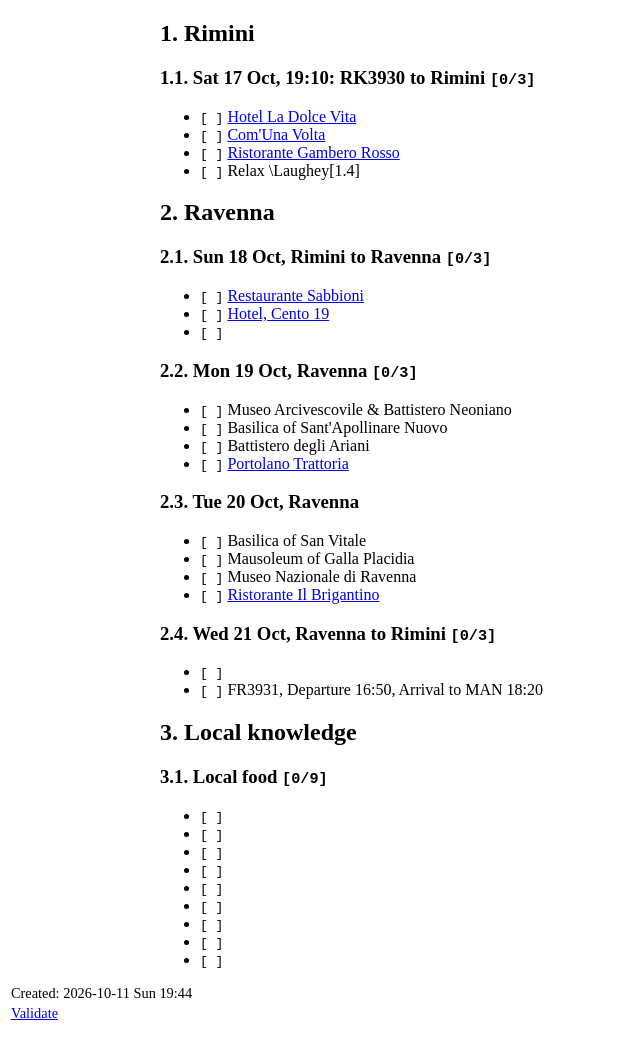
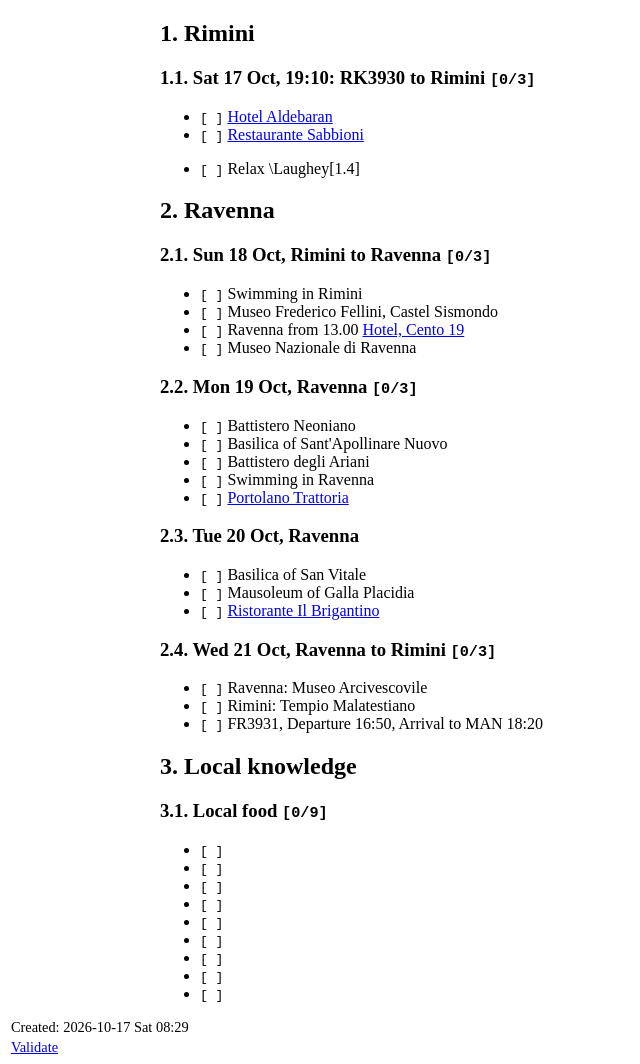
Before and after one commit to ssharoff/ssharoff.github.io, a Jekyll site: the page travel/ravenna.html, which Jekyll copies as it is, in a window 1280 px wide. Shown: the whole page, without its empty margins (0-640 px from the left). Built offline with Jekyll 4.4.1, drawn with Linux system fonts in a browser that asks for light colours; before the commit the page ends 1030 px from its top, so only the background shows below that.

Commit message:
ravenna-rimini

```diff
--- a/travel/ravenna.html
+++ b/travel/ravenna.html
@@ -3,7 +3,7 @@
 "http://www.w3.org/TR/xhtml1/DTD/xhtml1-strict.dtd">
 <html xmlns="http://www.w3.org/1999/xhtml" lang="en" xml:lang="en">
 <head>
-<!-- 2026-10-11 Sun 19:44 -->
+<!-- 2026-10-17 Sat 08:29 -->
 <meta http-equiv="Content-Type" content="text/html;charset=utf-8" />
 <meta name="viewport" content="width=device-width, initial-scale=1" />
 <title>&lrm;</title>
@@ -227,75 +227,78 @@
 </head>
 <body>
 <div id="content" class="content">
-<div id="outline-container-org3b19872" class="outline-2">
-<h2 id="org3b19872"><span class="section-number-2">1.</span> Rimini</h2>
+<div id="outline-container-orgf23fa40" class="outline-2">
+<h2 id="orgf23fa40"><span class="section-number-2">1.</span> Rimini</h2>
 <div class="outline-text-2" id="text-1">
 </div>
-<div id="outline-container-org5a076a7" class="outline-3">
-<h3 id="org5a076a7"><span class="section-number-3">1.1.</span> Sat 17 Oct, 19:10: RK3930 to Rimini <code>[0/3]</code></h3>
+<div id="outline-container-orgf151def" class="outline-3">
+<h3 id="orgf151def"><span class="section-number-3">1.1.</span> Sat 17 Oct, 19:10: RK3930 to Rimini <code>[0/3]</code></h3>
 <div class="outline-text-3" id="text-1-1">
 <ul class="org-ul">
-<li class="off"><code>[&#xa0;]</code> <a href="https://maps.google.com/?cid=11216537014767445908">Hotel La Dolce Vita</a></li>
-<li class="off"><code>[&#xa0;]</code> <a href="https://maps.google.com/?cid=3494915623704123642">Com'Una Volta</a></li>
-<li class="off"><code>[&#xa0;]</code> <a href="https://maps.google.com/?cid=4179830786404657976">Ristorante Gambero Rosso</a></li>
+<li class="off"><code>[&#xa0;]</code> <a href="https://maps.google.com/?cid=6629529060479097438">Hotel Aldebaran</a></li>
+<li class="off"><code>[&#xa0;]</code> <a href="https://maps.google.com/?cid=17393085450282445750">Restaurante Sabbioni</a></li>
+</ul>
+
+<ul class="org-ul">
 <li class="off"><code>[&#xa0;]</code> Relax \Laughey[1.4]</li>
 </ul>
 </div>
 </div>
 </div>
-<div id="outline-container-org6b73aaa" class="outline-2">
-<h2 id="org6b73aaa"><span class="section-number-2">2.</span> Ravenna</h2>
+<div id="outline-container-org4ff5d7e" class="outline-2">
+<h2 id="org4ff5d7e"><span class="section-number-2">2.</span> Ravenna</h2>
 <div class="outline-text-2" id="text-2">
 </div>
-<div id="outline-container-orgf0420cb" class="outline-3">
-<h3 id="orgf0420cb"><span class="section-number-3">2.1.</span> Sun 18 Oct, Rimini to Ravenna <code>[0/3]</code></h3>
+<div id="outline-container-org1efad41" class="outline-3">
+<h3 id="org1efad41"><span class="section-number-3">2.1.</span> Sun 18 Oct, Rimini to Ravenna <code>[0/3]</code></h3>
 <div class="outline-text-3" id="text-2-1">
 <ul class="org-ul">
-<li class="off"><code>[&#xa0;]</code> <a href="https://maps.google.com/?cid=17393085450282445750">Restaurante Sabbioni</a></li>
-<li class="off"><code>[&#xa0;]</code> <a href="https://maps.google.com/?cid=6451247821036048998">Hotel, Cento 19</a></li>
-<li class="off"><code>[&#xa0;]</code> </li>
+<li class="off"><code>[&#xa0;]</code> Swimming in Rimini</li>
+<li class="off"><code>[&#xa0;]</code> Museo Frederico Fellini, Castel Sismondo</li>
+<li class="off"><code>[&#xa0;]</code> Ravenna from 13.00 <a href="https://maps.google.com/?cid=6451247821036048998">Hotel, Cento 19</a></li>
+<li class="off"><code>[&#xa0;]</code> Museo Nazionale di Ravenna</li>
 </ul>
 </div>
 </div>
-<div id="outline-container-org4f3cd97" class="outline-3">
-<h3 id="org4f3cd97"><span class="section-number-3">2.2.</span> Mon 19 Oct, Ravenna <code>[0/3]</code></h3>
+<div id="outline-container-orgf5d61e7" class="outline-3">
+<h3 id="orgf5d61e7"><span class="section-number-3">2.2.</span> Mon 19 Oct, Ravenna <code>[0/3]</code></h3>
 <div class="outline-text-3" id="text-2-2">
 <ul class="org-ul">
-<li class="off"><code>[&#xa0;]</code> Museo Arcivescovile &amp; Battistero Neoniano</li>
+<li class="off"><code>[&#xa0;]</code> Battistero Neoniano</li>
 <li class="off"><code>[&#xa0;]</code> Basilica of Sant'Apollinare Nuovo</li>
 <li class="off"><code>[&#xa0;]</code> Battistero degli Ariani</li>
+<li class="off"><code>[&#xa0;]</code> Swimming in Ravenna</li>
 <li class="off"><code>[&#xa0;]</code> <a href="https://maps.google.com/?cid=12591104877099841186">Portolano Trattoria</a></li>
 </ul>
 </div>
 </div>
-<div id="outline-container-org401ee7a" class="outline-3">
-<h3 id="org401ee7a"><span class="section-number-3">2.3.</span> Tue 20 Oct, Ravenna</h3>
+<div id="outline-container-org0a59405" class="outline-3">
+<h3 id="org0a59405"><span class="section-number-3">2.3.</span> Tue 20 Oct, Ravenna</h3>
 <div class="outline-text-3" id="text-2-3">
 <ul class="org-ul">
 <li class="off"><code>[&#xa0;]</code> Basilica of San Vitale</li>
 <li class="off"><code>[&#xa0;]</code> Mausoleum of Galla Placidia</li>
-<li class="off"><code>[&#xa0;]</code> Museo Nazionale di Ravenna</li>
 <li class="off"><code>[&#xa0;]</code> <a href="https://maps.google.com/?cid=11476293274355109926">Ristorante Il Brigantino</a></li>
 </ul>
 </div>
 </div>
-<div id="outline-container-org65cdd52" class="outline-3">
-<h3 id="org65cdd52"><span class="section-number-3">2.4.</span> Wed 21 Oct, Ravenna to Rimini <code>[0/3]</code></h3>
+<div id="outline-container-org1dda96c" class="outline-3">
+<h3 id="org1dda96c"><span class="section-number-3">2.4.</span> Wed 21 Oct, Ravenna to Rimini <code>[0/3]</code></h3>
 <div class="outline-text-3" id="text-2-4">
 <ul class="org-ul">
-<li class="off"><code>[&#xa0;]</code> </li>
-
+<li class="off"><code>[&#xa0;]</code> Ravenna: Museo Arcivescovile</li>
+<li class="off"><code>[&#xa0;]</code> Rimini: Tempio Malatestiano</li>
 <li class="off"><code>[&#xa0;]</code> FR3931, Departure 16:50, Arrival to MAN 18:20</li>
 </ul>
 </div>
 </div>
 </div>
-<div id="outline-container-org464f7cb" class="outline-2">
-<h2 id="org464f7cb"><span class="section-number-2">3.</span> Local knowledge</h2>
+<div id="outline-container-org71a6edc" class="outline-2">
+<h2 id="org71a6edc"><span class="section-number-2">3.</span> Local knowledge</h2>
 <div class="outline-text-2" id="text-3">
 </div>
-<div id="outline-container-org6bb7643" class="outline-3">
-<h3 id="org6bb7643"><span class="section-number-3">3.1.</span> Local food <code>[0/9]</code></h3>
+<div id="outline-container-orga6bc979" class="outline-3">
+<h3 id="orga6bc979"><span class="section-number-3">3.1.</span> Local food <code>[0/9]</code></h3>
 <div class="outline-text-3" id="text-3-1">
 <ul class="org-ul">
 <li class="off"><code>[&#xa0;]</code> </li>
@@ -321,7 +324,7 @@
 </div>
 </div>
 <div id="postamble" class="status">
-<p class="date">Created: 2026-10-11 Sun 19:44</p>
+<p class="date">Created: 2026-10-17 Sat 08:29</p>
 <p class="validation"><a href="https://validator.w3.org/check?uri=referer">Validate</a></p>
 </div>
 </body>
```
Also changed, not shown: travel/ravenna.org (+12 -9 lines), 2 other files.
